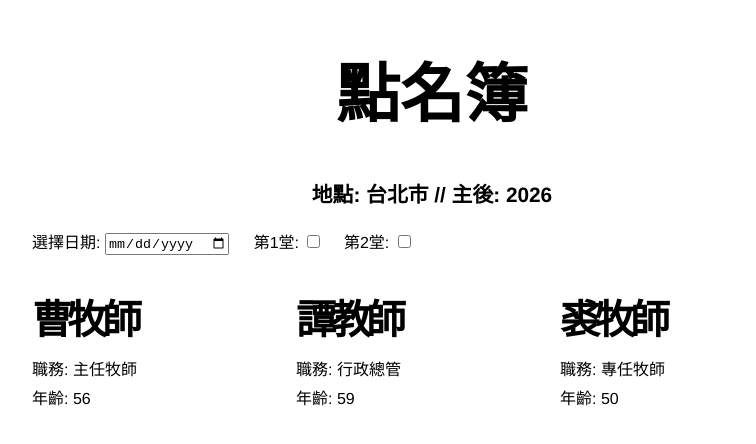
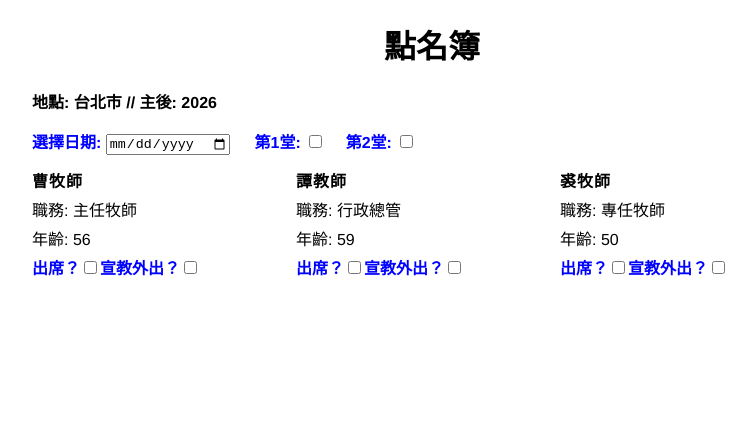
Before and after one commit to mintetang/web-projects, a plain HTML site: page test-site/roster.html in a window 1280 px wide. Shown: the whole page, without its empty margins (208-964 px from the left). Drawn offline with Linux system fonts and the light colour scheme.

Commit message:
change color and adjust fonts

```diff
--- a/test-site/roster.html
+++ b/test-site/roster.html
@@ -3,7 +3,7 @@
   <head>
     <meta charset="utf-8">
     <title>點名簿</title>
-    <link href="https://fonts.googleapis.com/css?family=Faster+One" rel="stylesheet">
+    <!--<link href="https://fonts.googleapis.com/css?family=Faster+One" rel="stylesheet"> -->
     <link href="styles/roster.css" rel="stylesheet" >
     <script src="scripts/roster.js"></script>
   </head>
--- a/test-site/scripts/roster.js
+++ b/test-site/scripts/roster.js
@@ -29,12 +29,26 @@ function populateHeroes(obj) {
     const myH2 = document.createElement("h2");
     const myPara1 = document.createElement("p");
     const myPara2 = document.createElement("p");
+    const label1 = document.createElement('label');
+    // Create the text node for the label's content
+    const label1Text = document.createTextNode('出席？');
+    // Append the text node to the label element
+    label1.appendChild(label1Text);
+    const label2 = document.createElement('label');
+    // Create the text node for the label's content
+    const label2Text = document.createTextNode('宣教外出？');
+    // Append the text node to the label element
+    label2.appendChild(label2Text);
+
     // Create a new input element
     const myInput1 = document.createElement('input');
     // Set its attributes
-    myInput1.type = 'radio';
+    myInput1.type = 'checkbox';
     myInput1.name = 'att';
-    myInput1.id = 'att';
+    const myInput2 = document.createElement('input');
+    // Set its attributes
+    myInput2.type = 'checkbox';
+    myInput2.name = 'evangle';
 
     //const myPara3 = document.createElement("p");
     //const myList = document.createElement("ul");
@@ -54,6 +68,10 @@ function populateHeroes(obj) {
     mySbl.appendChild(myH2);
     mySbl.appendChild(myPara1);
     mySbl.appendChild(myPara2);
+    mySbl.appendChild(label1);
+    mySbl.appendChild(myInput1);
+    mySbl.appendChild(label2);
+    mySbl.appendChild(myInput2);
     //mySbl.appendChild(myPara3);
     //mySbl.appendChild(myList);
 
--- a/test-site/styles/roster.css
+++ b/test-site/styles/roster.css
@@ -2,6 +2,11 @@
 
 html {
   font-family: 'helvetica neue', helvetica, arial, sans-serif;
+}
+
+header {
+  font-weight: bold;
+  //text-align: center;
 }
 
 body {
@@ -16,15 +21,18 @@ h1, h2 {
 /* header styles */
 
 h1 {
-  font-size: 4rem;
+  font-size: 2rem;
   text-align: center;
 }
 
-header p {
-  font-size: 1.3rem;
-  font-weight: bold;
-  text-align: center;
+h2  {
+  font-size: 1rem;
+  letter-spacing: 1px;
+  margin-bottom: 5px;
 }
+
+label {color:blue;
+font-weight: bold;}
 input[type="date"] {margin-right: 1.5em}
 label[for="session2"] {margin-left: 1em}
 /* section styles */
@@ -35,6 +43,7 @@ section article {
 }
 
 section p {
+  font-size: 1rem;
   margin: 5px 0;
 }
 
@@ -42,11 +51,6 @@ section ul {
   margin-top: 0;
 }
 
-h2 {
-  font-size: 2.5rem;
-  letter-spacing: -5px;
-  margin-bottom: 10px;
-}
 * {
   box-sizing: border-box;
 }
```
